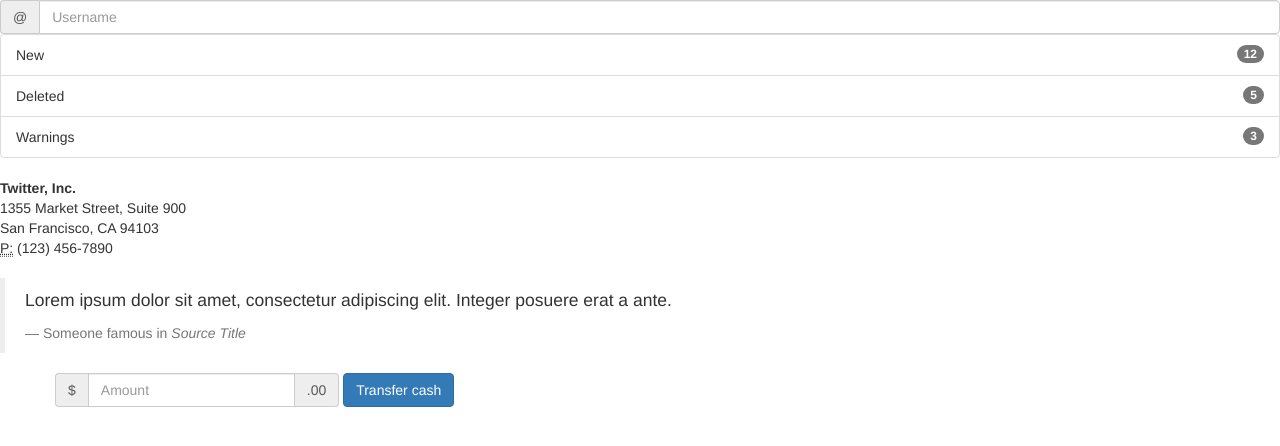
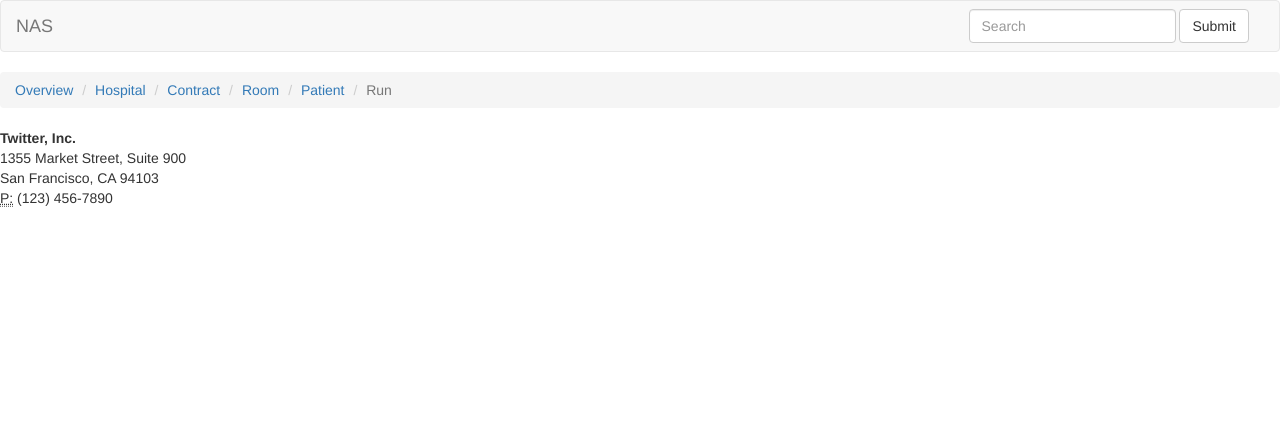
Before and after one commit to iarecrazy/AIris, a Python web app: template flask/templates/index.html in a window 1280 px wide. Shown: the top 446 px of the page. Run offline with Jinja, Linux system fonts and the light colour scheme; the template is opened without the code that fills it, so the values that code supplies are empty; some libraries are stand-ins or nearby versions.

Commit message:
started working on the html

```diff
--- a/flask/templates/index.html
+++ b/flask/templates/index.html
@@ -8,40 +8,50 @@
 <!-- <link rel="stylesheet" href="https://maxcdn.bootstrapcdn.com/bootstrap/3.3.7/css/bootstrap.min.css" integrity="sha384-BVYiiSIFeK1dGmJRAkycuHAHRg32OmUcww7on3RYdg4Va+PmSTsz/K68vbdEjh4u" crossorigin="anonymous">
  -->	</head>
 	<body>
-	<div class="input-group mb-3">
-		<div class="input-group-addon">@</div>
-	  	<input type="text" class="form-control" placeholder="Username" aria-label="Username" aria-describedby="basic-addon1">
+
+		<!-- The Navigation Bar -->
+		<nav class="navbar navbar-default">
+		  <div class="container-fluid">
+		    <!-- Brand and toggle get grouped for better mobile display -->
+		    <div class="navbar-header">
+		      <button type="button" class="navbar-toggle collapsed" data-toggle="collapse" data-target="#bs-example-navbar-collapse-1" aria-expanded="false">
+		        <span class="sr-only">Toggle navigation</span>
+		        <span class="icon-bar"></span>
+		        <span class="icon-bar"></span>
+		        <span class="icon-bar"></span>
+		      </button>
+		      <a class="navbar-brand" href="#">NAS</a>
 		    </div>
-<ul class="list-group">
-  <li class="list-group-item">New <span class="badge">12</span></li>
-  <li class="list-group-item">Deleted <span class="badge">5</span></li>
-  <li class="list-group-item">Warnings <span class="badge">3</span></li>
-</ul>
+
+		    <!-- Collect the nav links, forms, and other content for toggling -->
+		    <div class="collapse navbar-collapse" id="bs-example-navbar-collapse-1">
+
+		      <form class="navbar-form navbar-right">
+		        <div class="form-group">
+		          <input type="text" class="form-control" placeholder="Search">
+		        </div>
+		        <button type="submit" class="btn btn-default">Submit</button>
+		      </form>
+
+		    </div><!-- /.navbar-collapse -->
+		  </div><!-- /.container-fluid -->
+		</nav>
+
+		<!-- BreadCrumbs -->
+		<ol class="breadcrumb">
+	  		<li><a href="#">Overview</a></li>
+	  		<li><a href="#">Hospital</a></li>
+	  		<li><a href="#">Contract</a></li>
+	  		<li><a href="#">Room</a></li>
+	  		<li><a href="#">Patient</a></li>
+	  		<li class="active">Run</li>
+		</ol>
+
 		<address>
 		  <strong>Twitter, Inc.</strong><br>
 		  1355 Market Street, Suite 900<br>
 		  San Francisco, CA 94103<br>
 		  <abbr title="Phone">P:</abbr> (123) 456-7890
 		</address>
-<blockquote>
-  <p>Lorem ipsum dolor sit amet, consectetur adipiscing elit. Integer posuere erat a ante.</p>
-  <footer>Someone famous in <cite title="Source Title">Source Title</cite></footer>
-</blockquote>
-
-		<div class="container">
-			<div class="row">
-				<form class="form-inline">
-				  <div class="form-group">
-				    <label class="sr-only" for="exampleInputAmount">Amount (in dollars)</label>
-				    <div class="input-group">
-				      <div class="input-group-addon">$</div>
-				      <input type="text" class="form-control" id="exampleInputAmount" placeholder="Amount">
-				      <div class="input-group-addon">.00</div>
-				    </div>
-				  </div>
-				  <button type="submit" class="btn btn-primary">Transfer cash</button>
-				</form>
-			</div>
-		</div>
 	</body>
 </html>
```
Lines whose indentation alone changed are shown as unchanged.
